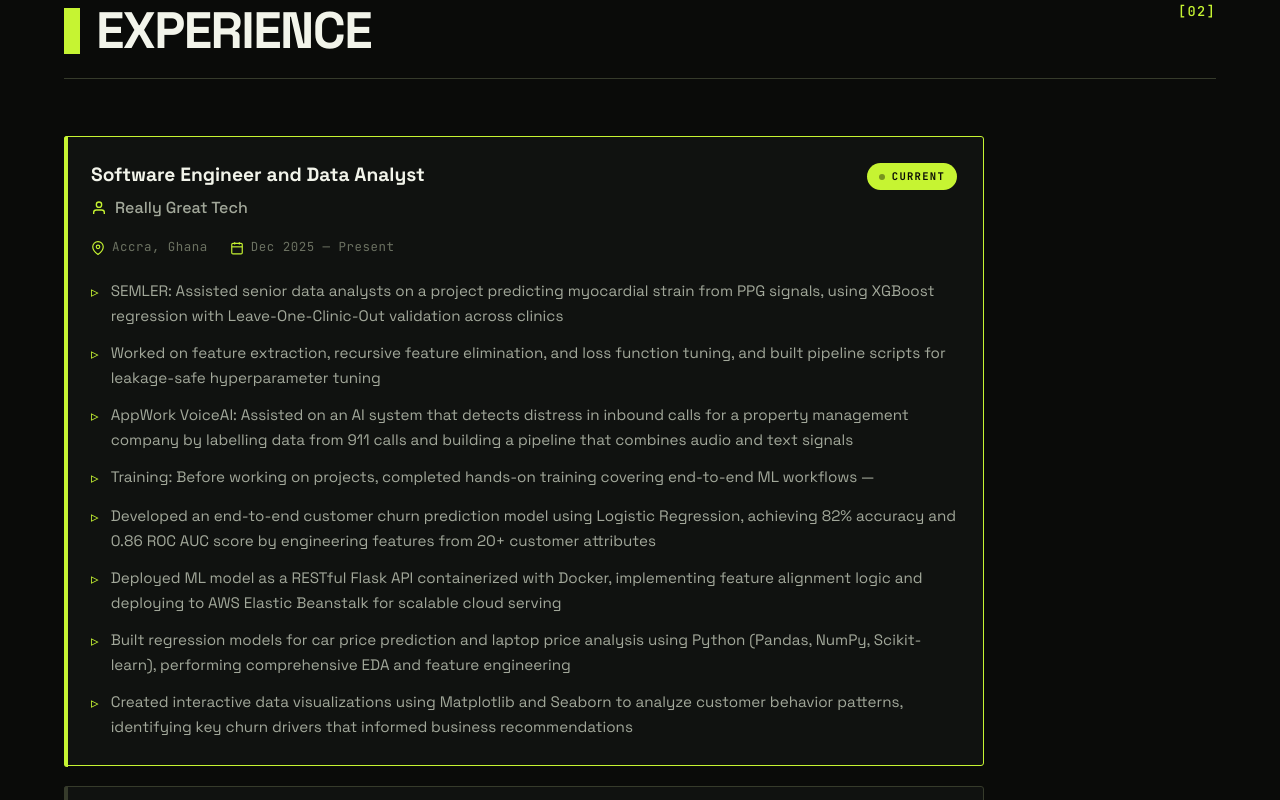
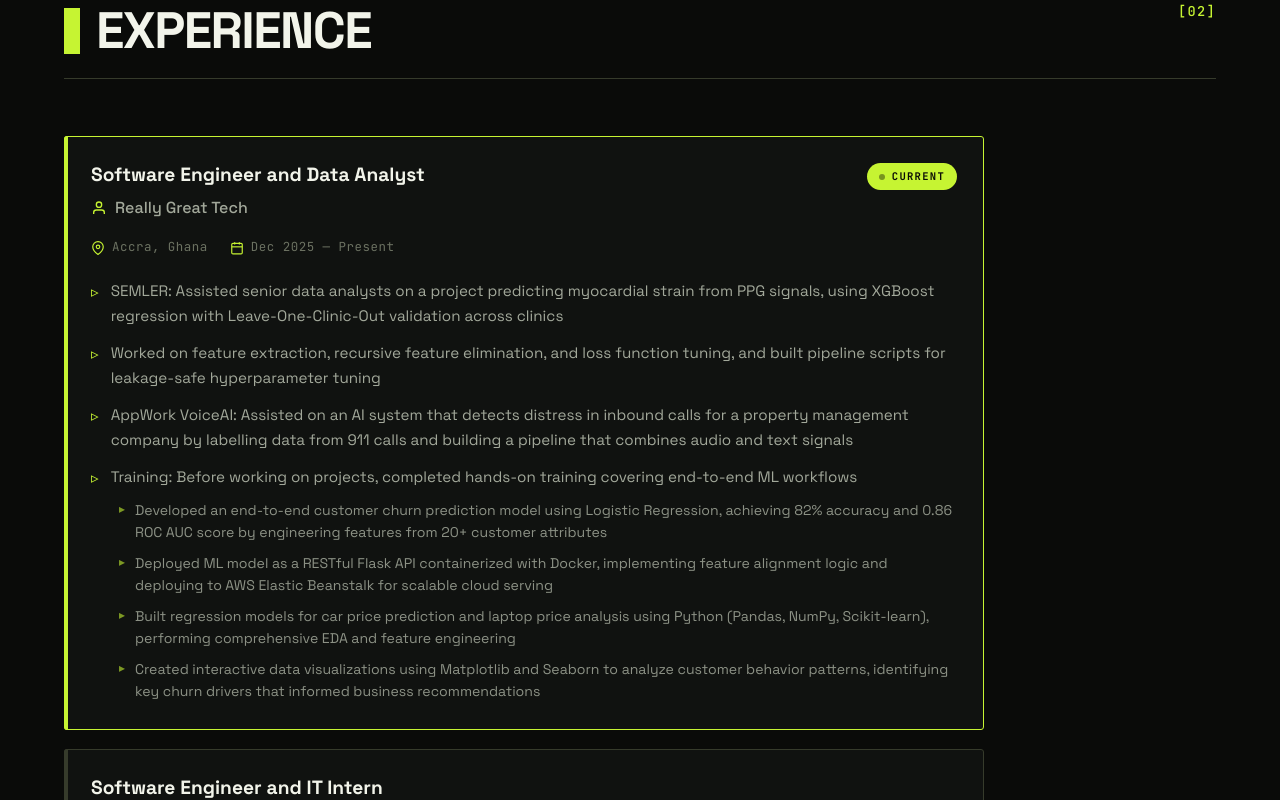
Before and after one commit to Berniceboateng775/portfolio, a Next.js app: page / in a window 1280 px wide. Shown: the part 1740-2540 px from the top of the page. Built offline with nearby package versions, Linux system fonts and the light colour scheme.

Commit message:
feat: add global CSS design system and Experience component

```diff
--- a/app/globals.css
+++ b/app/globals.css
@@ -909,6 +909,29 @@
 }
 .exp-point-arrow { color: var(--accent); flex-shrink: 0; margin-top: 1px; }
 
+.exp-subpoints {
+  display: flex;
+  flex-direction: column;
+  gap: 8px;
+  padding-left: 28px;
+  margin-top: 8px;
+}
+.exp-subpoint {
+  display: flex;
+  gap: 10px;
+  color: var(--ink-dim);
+  font-size: 0.88rem;
+  line-height: 1.6;
+  opacity: 0.85;
+}
+.exp-subpoint-arrow {
+  color: var(--accent);
+  flex-shrink: 0;
+  margin-top: 1px;
+  font-size: 0.75rem;
+  opacity: 0.7;
+}
+
 /* =========================================================
    PROJECTS
    ========================================================= */
--- a/components/Experience.tsx
+++ b/components/Experience.tsx
@@ -2,7 +2,18 @@
 
 import ScrollReveal from './ScrollReveal';
 
-const experiences = [
+type ExperiencePoint = string | { text: string; subPoints: string[] };
+
+interface ExperienceEntry {
+  role: string;
+  company: string;
+  location: string;
+  period: string;
+  type: string;
+  points: ExperiencePoint[];
+}
+
+const experiences: ExperienceEntry[] = [
   {
     role: 'Software Engineer and Data Analyst',
     company: 'Really Great Tech',
@@ -13,11 +24,15 @@
       'SEMLER: Assisted senior data analysts on a project predicting myocardial strain from PPG signals, using XGBoost regression with Leave-One-Clinic-Out validation across clinics',
       'Worked on feature extraction, recursive feature elimination, and loss function tuning, and built pipeline scripts for leakage-safe hyperparameter tuning',
       'AppWork VoiceAI: Assisted on an AI system that detects distress in inbound calls for a property management company by labelling data from 911 calls and building a pipeline that combines audio and text signals',
-      'Training: Before working on projects, completed hands-on training covering end-to-end ML workflows —',
-      'Developed an end-to-end customer churn prediction model using Logistic Regression, achieving 82% accuracy and 0.86 ROC AUC score by engineering features from 20+ customer attributes',
-      'Deployed ML model as a RESTful Flask API containerized with Docker, implementing feature alignment logic and deploying to AWS Elastic Beanstalk for scalable cloud serving',
-      'Built regression models for car price prediction and laptop price analysis using Python (Pandas, NumPy, Scikit-learn), performing comprehensive EDA and feature engineering',
-      'Created interactive data visualizations using Matplotlib and Seaborn to analyze customer behavior patterns, identifying key churn drivers that informed business recommendations',
+      {
+        text: 'Training: Before working on projects, completed hands-on training covering end-to-end ML workflows',
+        subPoints: [
+          'Developed an end-to-end customer churn prediction model using Logistic Regression, achieving 82% accuracy and 0.86 ROC AUC score by engineering features from 20+ customer attributes',
+          'Deployed ML model as a RESTful Flask API containerized with Docker, implementing feature alignment logic and deploying to AWS Elastic Beanstalk for scalable cloud serving',
+          'Built regression models for car price prediction and laptop price analysis using Python (Pandas, NumPy, Scikit-learn), performing comprehensive EDA and feature engineering',
+          'Created interactive data visualizations using Matplotlib and Seaborn to analyze customer behavior patterns, identifying key churn drivers that informed business recommendations',
+        ],
+      },
     ],
   },
   {
@@ -88,9 +103,21 @@
 
                 <div className="exp-points">
                   {exp.points.map((point, i) => (
-                    <div key={i} className="exp-point">
-                      <span className="exp-point-arrow">▹</span>
-                      <span>{point}</span>
+                    <div key={i}>
+                      <div className="exp-point">
+                        <span className="exp-point-arrow">▹</span>
+                        <span>{typeof point === 'string' ? point : point.text}</span>
+                      </div>
+                      {typeof point !== 'string' && point.subPoints && (
+                        <div className="exp-subpoints">
+                          {point.subPoints.map((sub, j) => (
+                            <div key={j} className="exp-subpoint">
+                              <span className="exp-subpoint-arrow">▸</span>
+                              <span>{sub}</span>
+                            </div>
+                          ))}
+                        </div>
+                      )}
                     </div>
                   ))}
                 </div>
```
